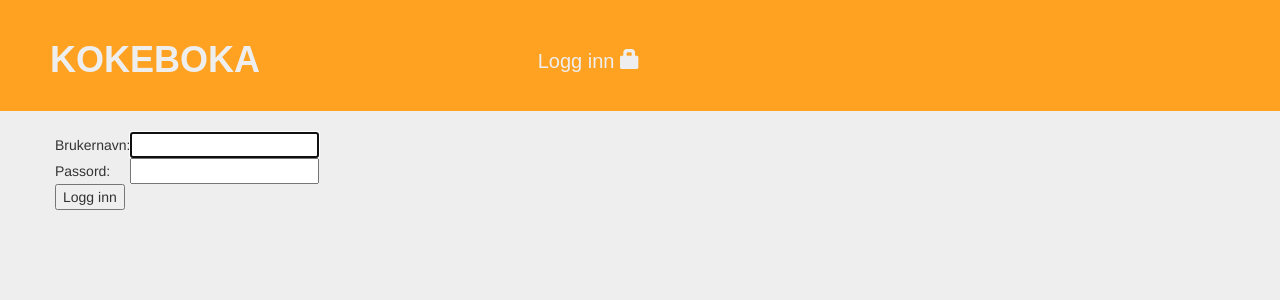
After one commit to bendikstoasannes/cookbook, a Django app: page /accounts/login/ in a window 1280 px wide. The commit adds this page. Shown: the top 300 px of the page. Run offline with Django 3.2, Linux system fonts and the light colour scheme; some libraries are stand-ins or nearby versions.

Commit message:
Add login and logout options and secure website

```diff
--- a/book/static/css/book.css
+++ b/book/static/css/book.css
@@ -76,6 +76,36 @@ body {
     padding: 20px 20px 20px 50px;
 }
 
+#header-lock {
+    color: #eee;
+}
+
+#header-login {
+    color: #eee;
+    font-size: 20px;
+    font-family: sans-serif;
+    float: right;
+}
+
+#header-login:hover {
+    color: #ddd;
+}
+
+.glyphicon-lock {
+    margin-top: 28px;
+}
+
+#logout-text {
+    color: #eee;
+    font-family: sans-serif;
+        float: right;
+}
+
+#logout-text:hover {
+    color: #ddd;
+}
+
+
 /* INDEX STYLE */
 
 #show-all-button {
@@ -110,3 +140,18 @@ body {
 .glyphicon-ok {
     margin-left: 5px;
 }
+
+.glyphicon-lock.common {
+    color: #ffa221;
+    margin-left: 5px;
+}
+
+.login-anchor {
+    color: #ffa221;
+    font-size: 20px;
+}
+
+.login-anchor:hover {
+    color: #d88f29;
+    font-size: 20px;
+}
--- a/book/templates/book/base.html
+++ b/book/templates/book/base.html
@@ -18,8 +18,19 @@
         </div>
         <div class="col-md-3">
             {% if user.is_authenticated %}
-                <a href="{% url 'recipe_new' %}" class="top-menu"><span class="glyphicon glyphicon-plus"></span></a>
+                <a href="{% url 'recipe_new' %}" class="top-menu">
+                    <span class="glyphicon glyphicon-plus"></span></a>
+            {% else %}
+                <a href="{% url 'login' %}" class="top-menu" id="header-login">Logg inn
+                <span class="glyphicon glyphicon-lock" id="header-lock"></span></a>
             {% endif %}
+        </div>
+    </div>
+    <div class="row">
+        <div class="col-md-6">
+        {% if user.is_authenticated %}
+            <p class="top-menu "><small><a href="{% url 'logout' %}" id="logout-text">Logg ut</a></small></p>
+        {% endif %}
         </div>
     </div>
 </div>
--- a/book/templates/book/recipe_detail.html
+++ b/book/templates/book/recipe_detail.html
@@ -32,6 +32,9 @@
     {% if user.is_authenticated %}
         <a class="btn btn-default" id="edit-button" href="{% url 'recipe_edit' pk=recipe.pk %}">
             Rediger<span class="glyphicon glyphicon-pencil"></span></a>
+    {% else %}
+        <a href="{% url 'login' %}" class="login-anchor">
+            Logg inn<span class="glyphicon glyphicon-lock common"></span></a>
     {% endif %}
 
 </div>
--- a/book/templates/book/recipe_edit.html
+++ b/book/templates/book/recipe_edit.html
@@ -15,6 +15,9 @@
     {% if user.is_authenticated and recipe %}
         <a class="btn btn-danger" id="delete-button" href="{% url 'recipe_remove' pk=recipe.pk %}">
             Slett<span class="glyphicon glyphicon-remove"></span></a>
+    {% elif recipe%}
+        <a href="{% url 'login' %}" class="top-menu">
+            <span class="glyphicon glyphicon-lock"></span></a>
     {% endif %}
 
 {% endblock %}
--- /dev/null
+++ b/book/templates/registration/login.html
@@ -0,0 +1,25 @@
+{% extends 'book/base.html' %}
+
+{% block content %}
+
+    {% if form.errors %}
+        <p>Brukernavn eller passord stemmer ikke. Vennligst prøv igjen</p>
+    {% endif %}
+
+    <form method="POST" action="{% url 'login' %}">{% csrf_token %}
+        <table>
+            <tr>
+                <td>Brukernavn: </td>
+                <td>{{ form.username }}</td>
+            </tr>
+            <tr>
+                <td>Passord: </td>
+                <td>{{ form.password }}</td>
+            </tr>
+        </table>
+
+        <input type="submit" value="Logg inn" />
+        <input type="hidden" name="next" value="{{ next }}" />
+    </form>
+
+{% endblock %}
--- a/book/urls.py
+++ b/book/urls.py
@@ -1,8 +1,11 @@
 from django.urls import path
 from . import views
+from django.contrib.auth import views as django_views
 
 urlpatterns = [
     path('', views.index, name='index'),
+    path('accounts/login/', django_views.LoginView.as_view(), name='login'),
+    path('accounts/logout/', django_views.LogoutView.as_view(next_page='/'), name='logout'),
     path('recipe_list', views.recipe_list, name='recipe_list'),
     path('recipe/<int:pk>/', views.recipe_detail, name='recipe_detail'),
     path('recipe/new', views.recipe_new, name='recipe_new'),
--- a/book/views.py
+++ b/book/views.py
@@ -1,4 +1,5 @@
 from django.shortcuts import render, get_object_or_404, redirect
+from django.contrib.auth.decorators import login_required
 from .models import Recipe
 from django.utils import timezone
 from .forms import RecipeForm
@@ -22,6 +23,7 @@ def recipe_detail(request, pk):
     recipe = get_object_or_404(Recipe, pk=pk)
     return render(request, 'book/recipe_detail.html', {'recipe': recipe})
 
+@login_required
 def recipe_new(request):
     if request.method == "POST":
         form = RecipeForm(request.POST)
@@ -35,6 +37,7 @@ def recipe_new(request):
         form = RecipeForm()
     return render(request, 'book/recipe_edit.html', {'form': form})
 
+@login_required
 def recipe_edit(request, pk):
     recipe = get_object_or_404(Recipe, pk=pk)
     if request.method == "POST":
@@ -49,6 +52,7 @@ def recipe_edit(request, pk):
         form = RecipeForm(instance=recipe)
     return render(request, 'book/recipe_edit.html', {'form': form, 'recipe': recipe})
 
+@login_required
 def recipe_remove(request, pk):
     recipe = get_object_or_404(Recipe, pk=pk)
     recipe.delete()
--- a/cookbook/settings.py
+++ b/cookbook/settings.py
@@ -120,3 +120,8 @@ USE_TZ = True
 
 STATIC_URL = '/static/'
 STATIC_ROOT = os.path.join(BASE_DIR, 'static')
+
+
+# Login site added manually
+
+LOGIN_REDIRECT_URL = '/'
```
